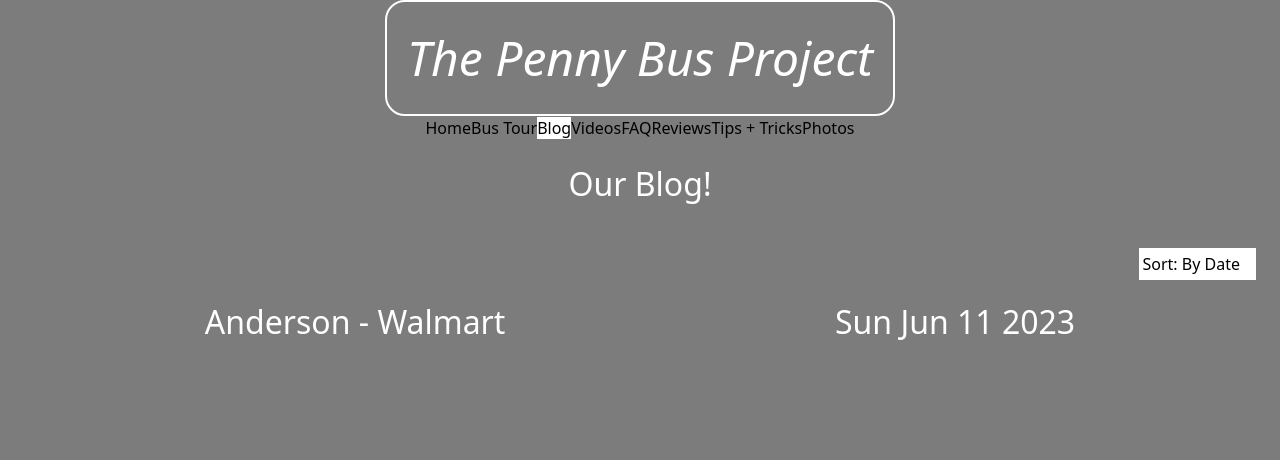
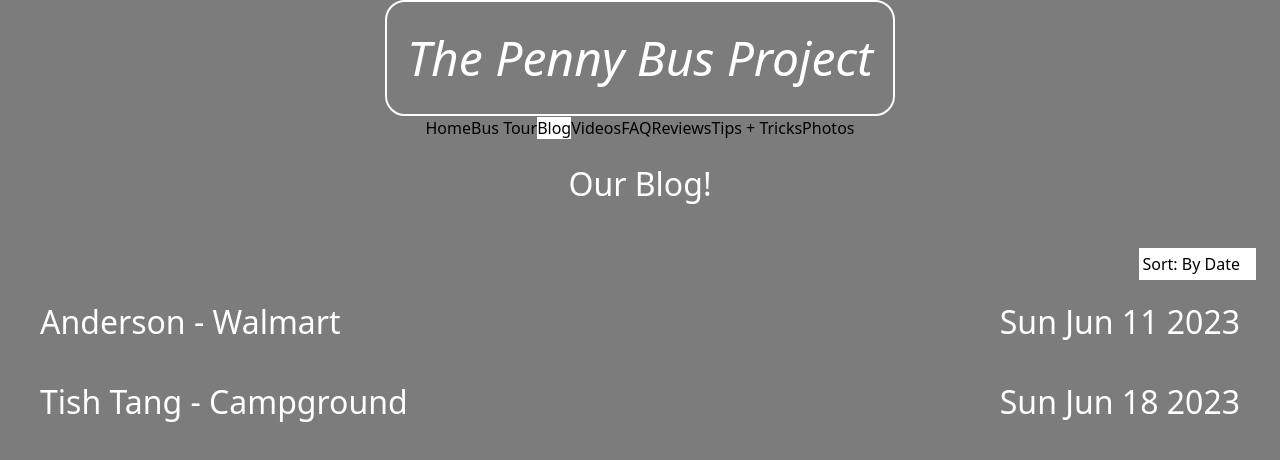
Before and after one commit to wax54/penny-bus, a Next.js app: page /blog in a window 1280 px wide. Shown: the top 460 px of the page. Built offline with nearby package versions, Linux system fonts and the light colour scheme.

Commit message:
Pull blog body text from public folder

```diff
--- a/db/blog/index.ts
+++ b/db/blog/index.ts
@@ -26,4 +26,18 @@ export default {
       `Thanks for listening`,
     ],
   },
+
+  "tish-tang-campground": {
+    title: "Tish Tang - Campground",
+    fee: 20,
+    siteName: '25',
+    date: {
+      firstNight: "2023-06-18",
+      lastNight: "2023-06-23",
+      arrival: "2023-06-18T15:58:00.000-07:00",
+      departure: "2023-06-24T09:30:00.000-07:00",
+    },
+    author: "Sam Crewe-Sullam",
+    bodyLink: "/db/tish-tang-campground.md",
+  },
 };
--- /dev/null
+++ b/logger.ts
@@ -0,0 +1,3 @@
+export const logger = (...params: (string | any)[]) => {
+  console.log(params)
+}
--- a/pages/404.tsx
+++ b/pages/404.tsx
@@ -20,7 +20,7 @@ export default function NotFound() {
         </button>
       ) : null}
 
-      <button onClick={() => router.isReady && router.replace("/home")}>
+      <button onClick={() => router.isReady && router.push("/home")}>
         Go Home
       </button>
     </div>
--- a/pages/blog/[slug].tsx
+++ b/pages/blog/[slug].tsx
@@ -13,13 +13,14 @@ import { ReactMarkdown } from "react-markdown/lib/react-markdown";
 import { styles } from "../../constants/styles";
 import { CSSProperties } from "react";
 import { brandColors } from "../../constants/colors";
+import { logger } from "../../logger";
 
 function BlogPost({
   blog,
   style,
 }: {
   blog: BlogType;
-  style: { main: CSSProperties, author: CSSProperties };
+  style: { main: CSSProperties; author: CSSProperties };
 }) {
   function DateStamp({ date }: { date: BlogDate }) {
     function getStayLength(lengthMS: number) {
@@ -29,10 +30,13 @@ function BlogPost({
         hours -= 24;
         days += 1;
       }
-
-      return `~ ${days > 0 ? `${days} Days, ` : ""}${
-        hours > 0 ? `${hours} Hours` : ""
-      }`;
+      if (days > 0 && hours > 12) {
+        hours = 0;
+        days += 1;
+      }
+      return `~ ${days > 0 ? `${days} Days` : ""}${
+        days > 0 && hours > 0 ? ", " : ""
+      }${hours > 0 ? `${hours} Hours` : ""}`;
     }
     return (
       <div>
@@ -65,11 +69,15 @@ function BlogPost({
     <div style={style.main}>
       <h1>{blog.title}</h1>
       <h2>{blog.subtitle}</h2>
-      <DateStamp date={blog.date} />
-      {blog.body.map((text) => (
+      <div className="pb-10">
+        <DateStamp date={blog.date} />
+      </div>
+      {blog.body?.map((text) => (
         <ReactMarkdown>{text}</ReactMarkdown>
       ))}
-      <p style={style.author}><em>Author: {blog.author}</em></p>
+      <p style={style.author}>
+        <em>Author: {blog.author}</em>
+      </p>
     </div>
   );
 }
@@ -117,7 +125,7 @@ export default function Blog({
           },
           author: {
             padding: 10,
-          }
+          },
         }}
       />
     </Layout>
@@ -129,24 +137,38 @@ export function getStaticPaths({}: GetStaticPathsContext): GetStaticPathsResult
     fallback: "blocking",
   };
 }
-export function getStaticProps({
+export async function getStaticProps({
   params,
-}: GetStaticPropsContext<{ slug: string }>): GetStaticPropsResult<{
-  blog: BlogType;
-}> {
+}: GetStaticPropsContext<{ slug: string }>): Promise<
+  GetStaticPropsResult<{
+    blog: BlogType;
+  }>
+> {
   if (!params)
     return {
       redirect: { destination: "/", permanent: false },
     };
-  console.log({ params });
   const slug = params.slug;
   const blog = db.blog[slug];
+  if (blog.bodyLink) {
+    const blogBodyUrl = new URL(blog.bodyLink, process.env.NEXT_SITE_URL);
+    try {
+      const res = await fetch(blogBodyUrl);
+      const body = await res.text();
+      blog.body = body.split("\n");
+    } catch (e) {
+      logger(e, "ERROR");
+    }
+  }
 
   if (!blog) {
-    const redirect = new URLSearchParams({reason:`${slug}+blog+not+found`, redirect:`/blog/${slug}`});
+    const redirect = new URLSearchParams({
+      reason: `${slug}+blog+not+found`,
+      redirect: `/blog/${slug}`,
+    });
     return {
       redirect: {
-        destination: '/404?' + redirect,
+        destination: "/404?" + redirect,
         permanent: false,
       },
     };
--- a/pages/blog/index.tsx
+++ b/pages/blog/index.tsx
@@ -3,23 +3,41 @@ import { Layout } from "../../components/Layout";
 import { nav } from "../../constants/nav";
 import db from "../../db";
 import { useState } from "react";
+import { Blog } from "../../types";
+const sortByDate = (a: Blog, b: Blog) =>
+  new Date(a.date.arrival).getTime() - new Date(b.date.arrival).getTime();
+const sortByTitle = (a: Blog, b: Blog) =>
+  a.title > b.title ? 1 : a.title === b.title ? 0 : -1
 
+const sortOptions = [
+  {
+    label: "By Date",
+    value: "date",
+    sortFunc: sortByDate,
+  },
+  {
+    label: "By Title",
+    value: "title",
+    sortFunc: sortByTitle,
+  },
+];
 export default function Blog({
   blogs,
 }: InferGetStaticPropsType<typeof getStaticProps>) {
-  const [value, set] = useState<0 | 1>(0);
-  const handleMouseEnter = () => {
-    set(1);
+  const [sort, setSort] = useState(sortOptions[0]);
+  const progressSort = () => {
+    setSort((sort) => {
+      const curr = sortOptions.findIndex((option) => option.value === sort.value);
+      const next = curr + 1;
+      return next < sortOptions.length ? sortOptions[next] : sortOptions[0];
+    });
   };
-  function handleMouseLeave() {
-    set(0);
-  }
   return (
     <Layout nav={nav}>
       <h2
         style={{
           color: "white",
-          textAlign: 'center',
+          textAlign: "center",
           padding: 10,
           margin: 10,
           fontSize: "2rem",
@@ -27,30 +45,36 @@ export default function Blog({
       >
         Our Blog!
       </h2>
-      <div style={{position: 'relative', padding: 20}}>
-        <span style={{ position: 'absolute', right: 24,  padding: 4, paddingRight: 16, backgroundColor: 'white'}}>
-          Sort: By Date
-        </span>
+      <div style={{ position: "relative", padding: 20 }}>
+        <button
+          className=""
+          onClick={progressSort}
+          style={{
+            position: "absolute",
+            right: 24,
+            padding: 4,
+            paddingRight: 16,
+            backgroundColor: "white",
+          }}
+        >
+          Sort: {sort.label}
+        </button>
       </div>
       <ol style={{ margin: 20 }}>
-        {blogs.map(({ key, blog }) => (
+        {blogs
+          .sort((a, b) => sort.sortFunc(a.blog, b.blog))
+          .map(({ key, blog }) => (
             <li key={key} style={{ margin: "auto" }}>
               <a
                 href={`/blog/${key}`}
-              onMouseEnter={handleMouseEnter}
-              onMouseLeave={handleMouseLeave}
+                className="border-b-[2px] border-transparent hover:border-white cursor-pointer flex justify-between"
                 style={{
                   color: "white",
                   textTransform: "capitalize",
                   padding: 10,
-                display: "flex",
                   margin: 10,
                   fontSize: "2rem",
-                border: "solid 0px #EEFFEE",
                   textDecoration: "none",
-                justifyContent: "space-around",
-                borderBottomWidth: value ? 2 : 0,
-                cursor: value ? "pointer" : undefined,
                 }}
               >
                 <span style={{ flex: "0 0 auto" }}>{blog.title}</span>
--- a/tsconfig.json
+++ b/tsconfig.json
@@ -23,6 +23,6 @@
       "@/*": ["./src/*"]
     }
   },
-  "include": ["next-env.d.ts", "**/*.ts", "**/*.tsx", ".next/types/**/*.ts"],
+  "include": ["next-env.d.ts", "**/*.ts", "**/*.tsx", ".next/types/**/*.ts", "**/*.md"],
   "exclude": ["node_modules"]
 }
--- a/types/blog.ts
+++ b/types/blog.ts
@@ -2,9 +2,10 @@ export type Blog = {
   title: string;
   subtitle?: string;
   date: BlogDate;
-  body: string[];
+  body?: string[];
   author: string;
-};
+  bodyLink?: string;
+} & ({body: string[]} | {bodyLink: string});
 
 export type BlogDate = {
   firstNight: string;
```
Also changed, not shown: public/db/anderson-walmart.md (added, +16 -0 lines), public/db/tish-tang-campground.md (added, +14 -0 lines). Lines whose indentation alone changed are shown as unchanged.
